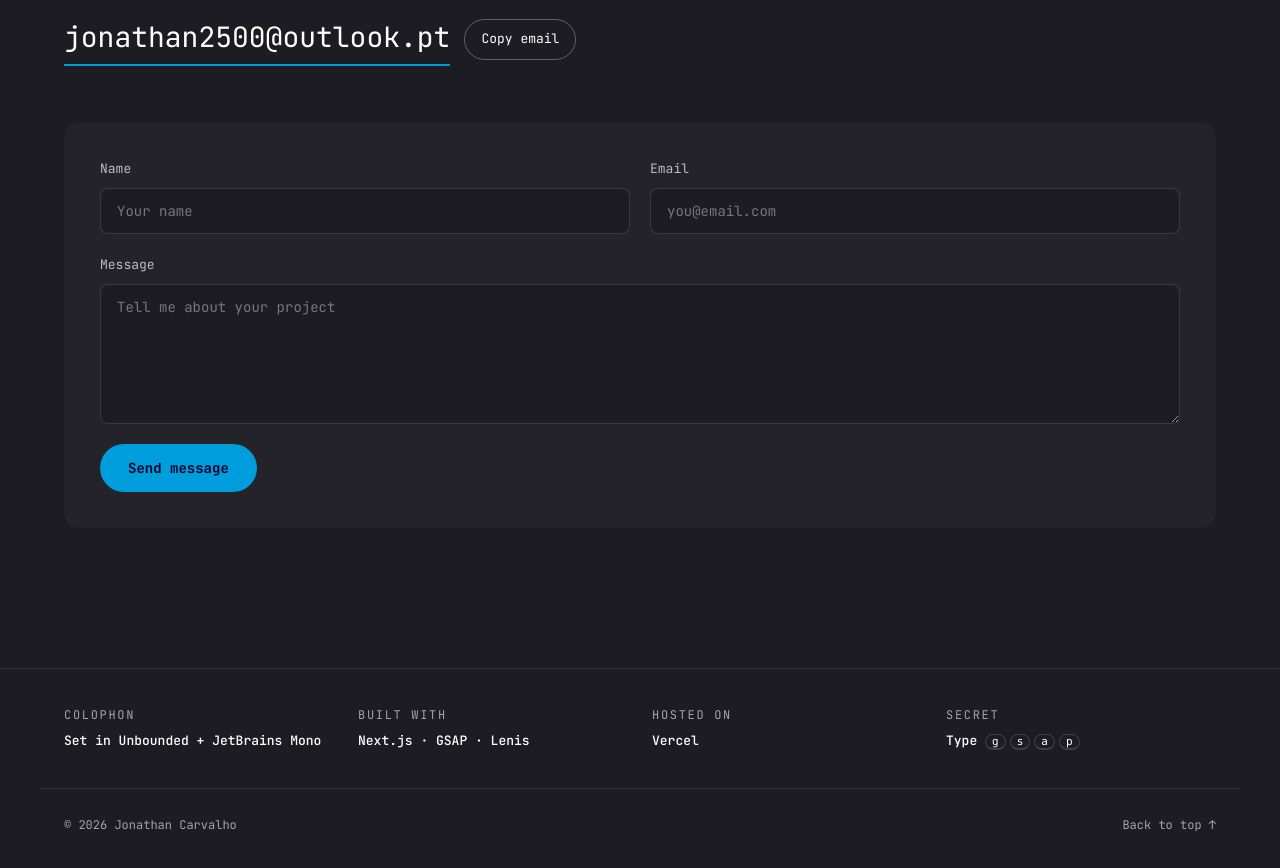
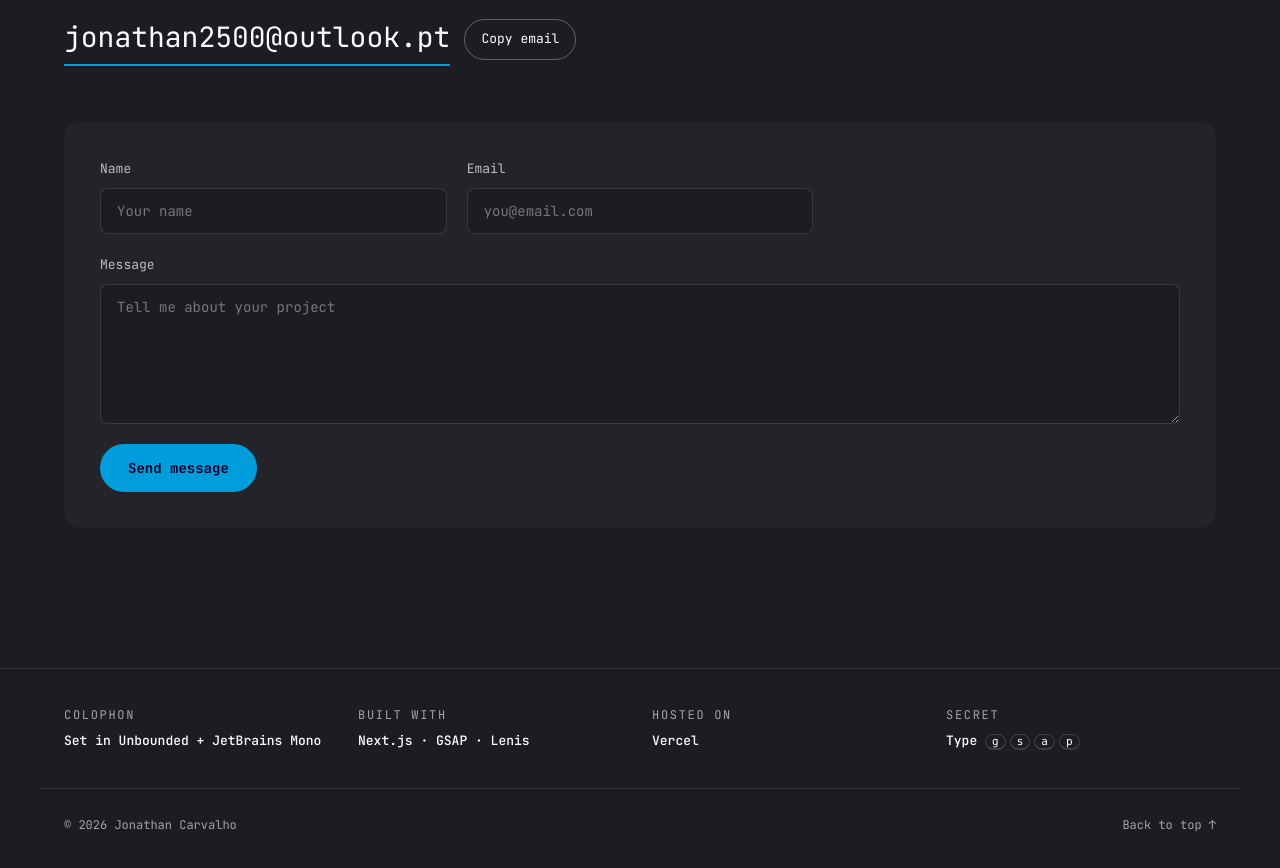
Before and after one commit to Dot010/personal-portfolio, a Next.js app: page / in a window 1280 px wide. Shown: the part 8160-9028 px from the top of the page. Built offline with nearby package versions, Linux system fonts and the light colour scheme; a web font is replaced by a local one.

Commit message:
style(contact): lay the form out like the demo

```diff
--- a/components/contact/ContactForm.tsx
+++ b/components/contact/ContactForm.tsx
@@ -34,7 +34,7 @@ export default function ContactForm() {
     <form
       onSubmit={onSubmit}
       noValidate
-      className="grid grid-cols-1 gap-5 rounded-2xl bg-surface md:grid-cols-2 p-[clamp(20px,4vw,36px)]"
+      className="grid grid-cols-[repeat(auto-fit,minmax(min(100%,260px),1fr))] gap-5 rounded-2xl bg-surface p-[clamp(20px,4vw,36px)]"
     >
       <label htmlFor="contact-name" className="flex flex-col gap-2 text-[13px] text-white/70">
         Name
```
